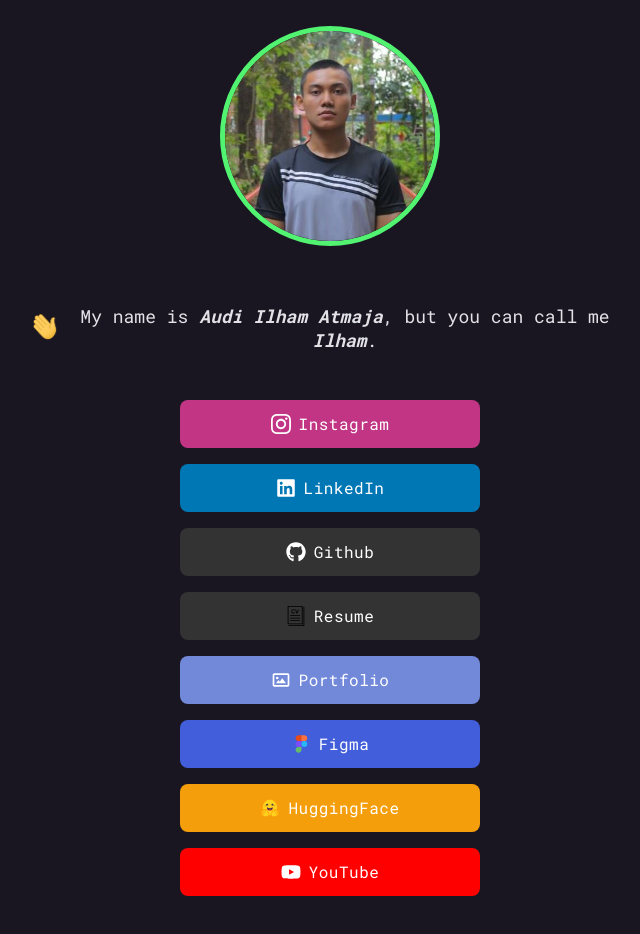
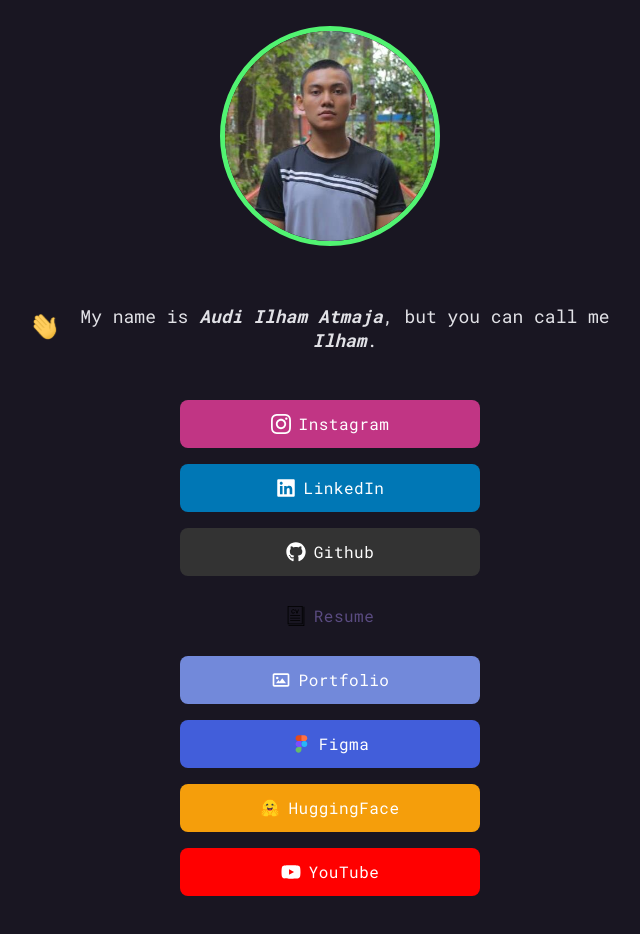
Before and after one commit to ailhama/my-portfolio, a plain HTML site: page index.html in a window 1280 px wide. Shown: the whole page, without its empty margins (310-950 px from the left). Drawn offline with Linux system fonts and the light colour scheme.

Commit message:
Update index.html

```diff
--- a/index.html
+++ b/index.html
@@ -91,7 +91,7 @@
         <br />
 
         <!-- Resume -->
-        <a class="button button-github" target="_blank" href="https://github.com/ailhama"><img class="icon"
+        <a class="button button-cv" target="_blank" href="https://github.com/ailhama"><img class="icon"
             src="icons/cv.svg" />Resume</a>
         <br />
 
```
